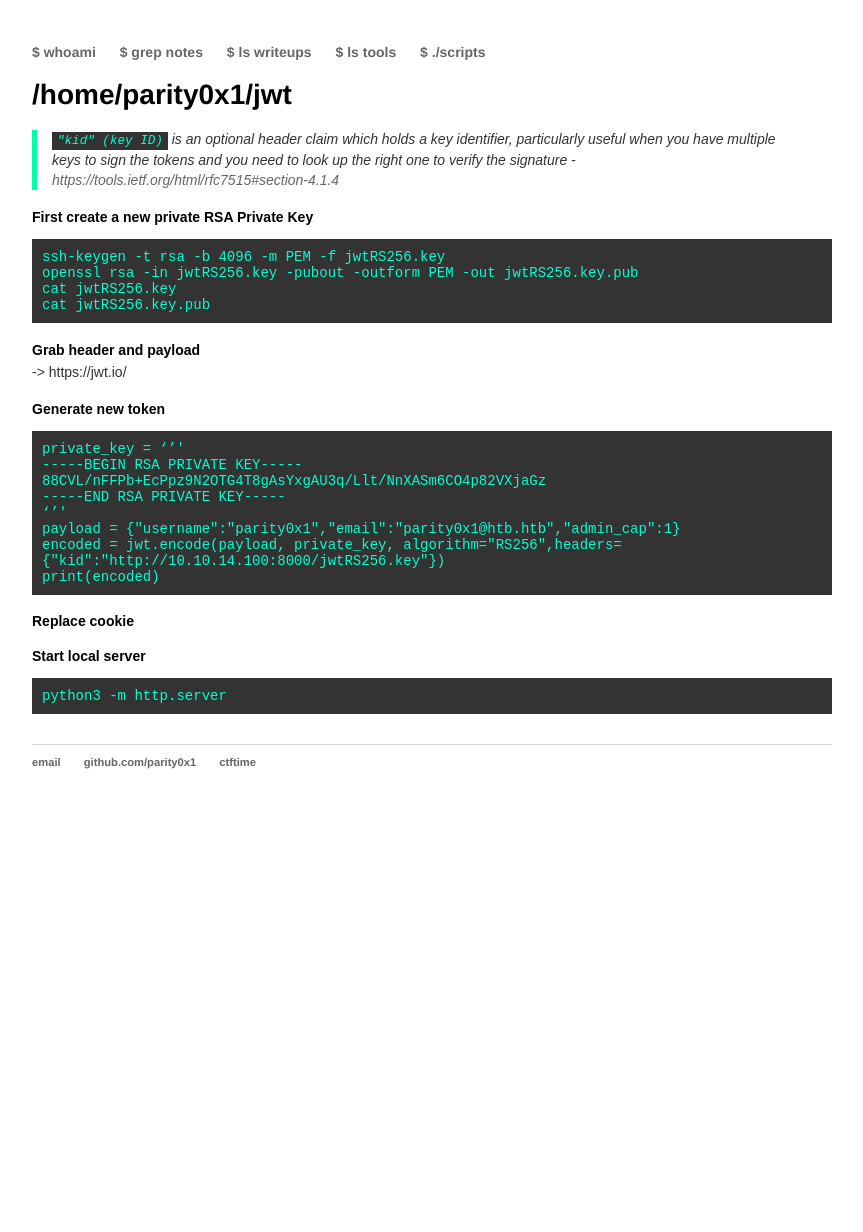
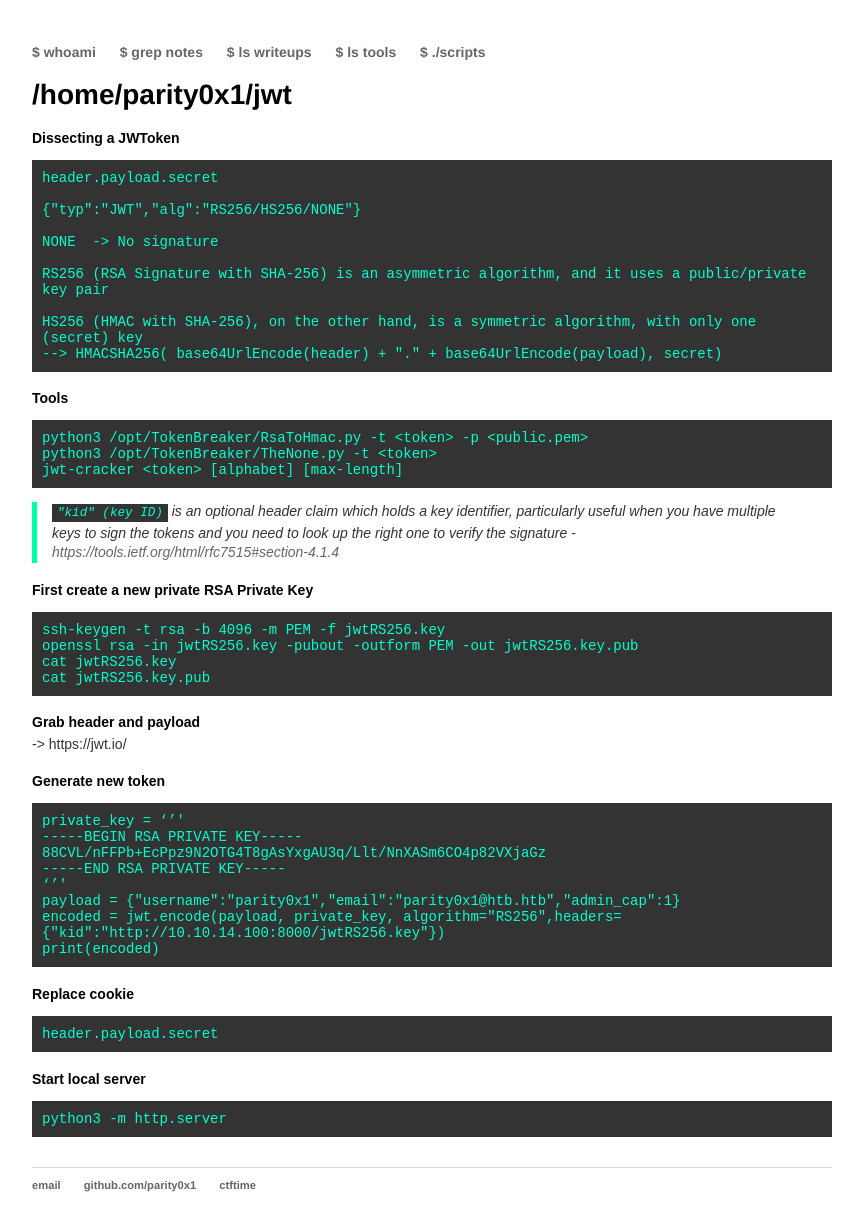
Before and after one commit to parity0x1/parity0x1.github.io, a Jekyll site: the page built from _notes/jwt.md, in a window 1280 px wide. Shown: the whole page, without its empty margins (208-1071 px from the left). Built offline with Jekyll 4.4.1, drawn with Linux system fonts in a browser that asks for light colours; before the commit the page ends 900 px from its top, so only the background shows below that.

Commit message:
Updated some notes

````diff
--- a/_notes/jwt.md
+++ b/_notes/jwt.md
@@ -3,6 +3,27 @@ layout: post
 title: "jwt"
 keywords: "jwt, json, token, kid, web token"
 ---
+
+#### Dissecting a JWToken
+```
+header.payload.secret
+
+{"typ":"JWT","alg":"RS256/HS256/NONE"}
+
+NONE  -> No signature
+
+RS256 (RSA Signature with SHA-256) is an asymmetric algorithm, and it uses a public/private key pair
+
+HS256 (HMAC with SHA-256), on the other hand, is a symmetric algorithm, with only one (secret) key
+--> HMACSHA256( base64UrlEncode(header) + "." + base64UrlEncode(payload), secret)
+```
+
+#### Tools
+```
+python3 /opt/TokenBreaker/RsaToHmac.py -t <token> -p <public.pem>
+python3 /opt/TokenBreaker/TheNone.py -t <token>
+jwt-cracker <token> [alphabet] [max-length]
+```
 
 > `"kid" (key ID)` is an optional header claim which holds a key identifier, particularly useful when you have multiple keys to sign the tokens and you need to look up the right one to verify the signature - [https://tools.ietf.org/html/rfc7515#section-4.1.4](https://tools.ietf.org/html/rfc7515#section-4.1.4)
 
@@ -33,6 +54,9 @@ print(encoded)
 ```
 
 #### Replace cookie
+```
+header.payload.secret
+```
 
 #### Start local server
 ```
````
Also changed, not shown: _notes/csrf.md (+5 -0 lines), _notes/ssti.md (+1 -1 lines), _notes/win-privesc.md (+4 -0 lines), _notes/xxe.md (+10 -3 lines).
